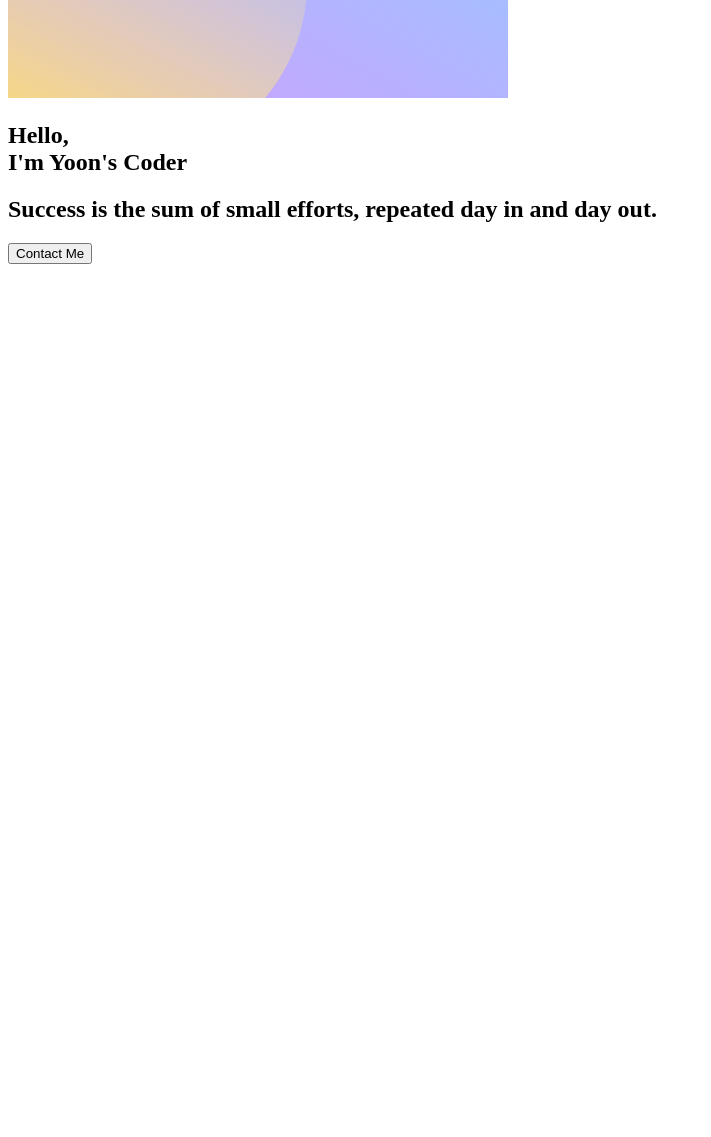
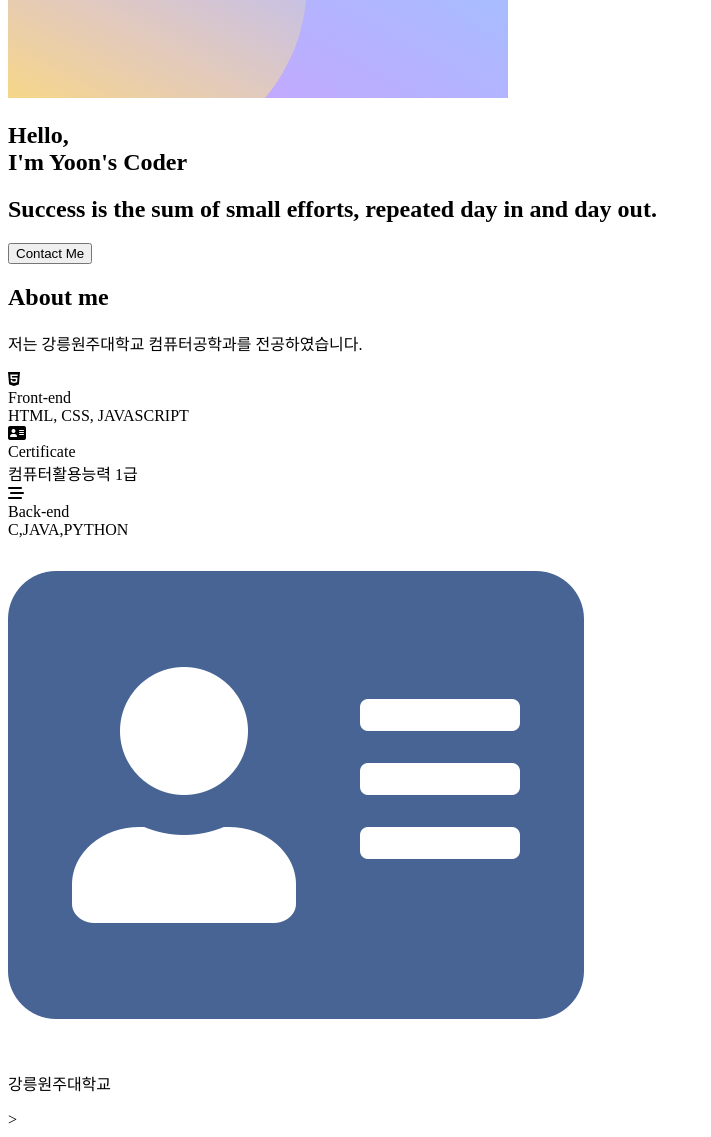
Before and after one commit to Yooninseoung/portfolio, a plain HTML site: page index.html in a window 1280 px wide. Shown: the part 568-1705 px from the top of the page, without its empty margins (0-711 px from the left). Before the commit the page ends 840 px from the top, so only its background shows below. Drawn offline with Linux system fonts and the light colour scheme.

Commit message:
HTML : About

```diff
--- a/index.html
+++ b/index.html
@@ -48,7 +48,49 @@
           <button class="home__contact">Contact Me</button>
     </section>
     <!-- About -->
-    <section id="about"></section>
+    <section id="about">
+        <h1>About me</h1>
+        <p>저는 강릉원주대학교 컴퓨터공학과를 전공하였습니다.</p>
+        <div class="about__majors">
+            <div class="major">
+                <div class="major__icon">
+                    <i class="fab fa-html5"></i>
+                </div>
+                <div class="major__title">Front-end</div>
+                <div class="major__description">
+                    HTML, CSS, JAVASCRIPT
+                </div>
+            </div>
+
+            <div class="major">
+                <div class="major__icon">
+                    <i class="fas fa-address-card"></i>
+                </div>
+                <div class="major__title">Certificate</div>
+                <div class="major__description">
+                    컴퓨터활용능력 1급
+                </div>
+            </div>
+
+            <div class="major">
+                <div class="major__icon">
+                    <i class="fas fa-stream"></i>
+                </div>
+                <div class="major__title">Back-end</div>
+                <div class="major__description">
+                    C,JAVA,PYTHON
+                </div>
+            </div>
+
+        </div>
+        <div class="about__Schools">
+            <div class="School">
+                <img src="imgs/portfolioiconCard.png" alt="School" class="school__logo">
+                <p class="school__name">강릉원주대학교</p>
+                <p class="school__period"></p>
+            </div>
+>
+    </section>
     <!-- Skills -->
     <section id="skills"></section>
     <!-- Work -->
```
